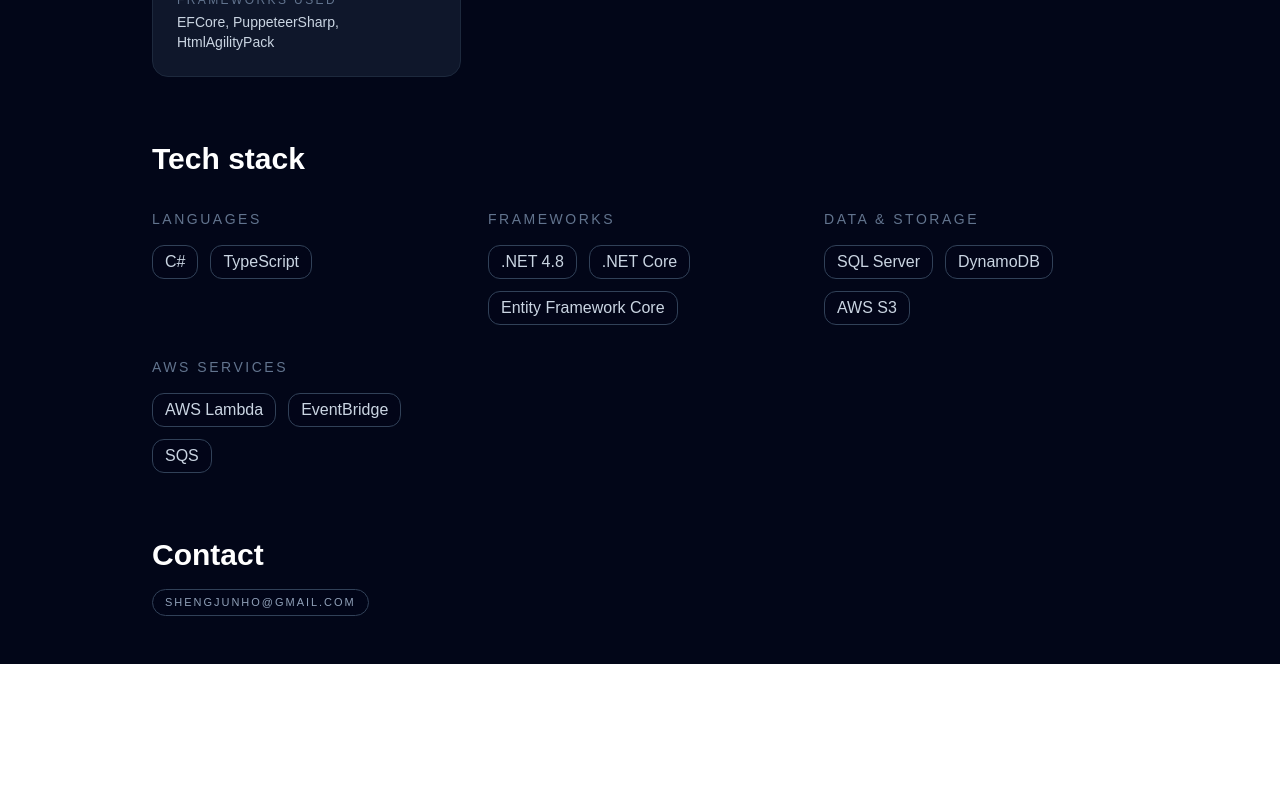
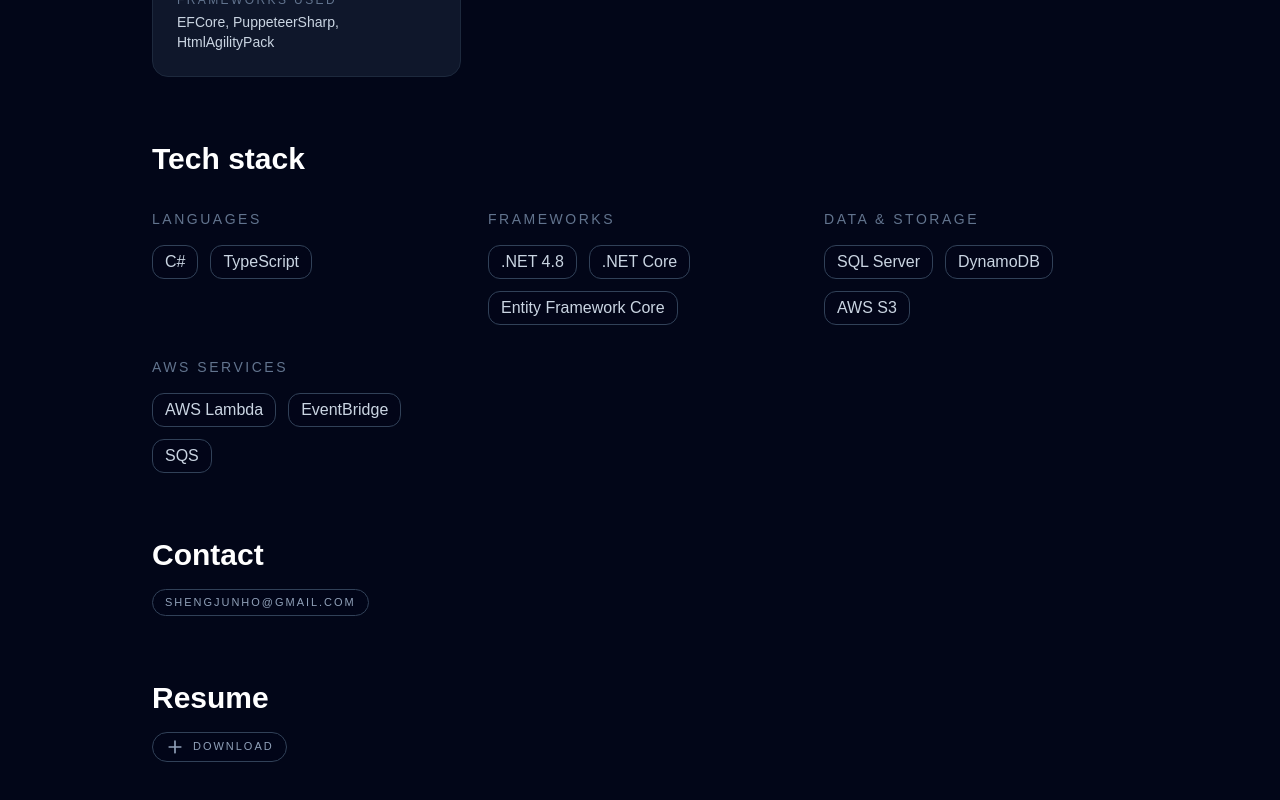
Before and after one commit to BlackCat1010/my-profile, a Next.js app: page / in a window 1280 px wide. Shown: the part 705-1505 px from the top of the page. Before the commit the page ends 1369 px from the top, so only its background shows below. Built offline with nearby package versions, Linux system fonts and the light colour scheme.

Commit message:
Added Resume section, refactored common StyledLink into component

```diff
--- a/app/page.tsx
+++ b/app/page.tsx
@@ -2,8 +2,8 @@
 import Contact from "@/components/Contact";
 import Hero from "@/components/Hero";
 import Projects from "@/components/Projects";
+import Resume from "@/components/Resume";
 import Skills from "@/components/Skills";
-import Image from "next/image";
 
 export default function Home() {
   return (
@@ -14,6 +14,7 @@
         <Projects />
         <Skills />
         <Contact />
+        <Resume />
       </div>
     </main>
   );
--- a/components/Contact.tsx
+++ b/components/Contact.tsx
@@ -1,13 +1,13 @@
 import { CONTACT } from "@/lib/constants";
+import StyledLink from "@/components/StyledLink";
 
 export default function Contact() {
     return (
         <section id="contact" className="mx-auto max-w-5xl">
             <h2 className="text-3xl font-bold">Contact</h2>
-            <a href={`mailto:${CONTACT.email}`}
-                className="mt-4 inline-flex rounded-full border border-slate-700 bg-slate-950/80 px-3 py-1 text-[11px] uppercase tracking-[0.18em] text-slate-400">
+            <StyledLink href={`mailto:${CONTACT.email}`}>
                 {CONTACT.email}
-            </a>
+            </StyledLink>
         </section>
     );
 }
--- /dev/null
+++ b/components/Resume.tsx
@@ -0,0 +1,28 @@
+import StyledLink from "@/components/StyledLink";
+
+export default function Resume() {
+    return (
+        <section id="contact" className="mx-auto max-w-5xl">
+            <h2 className="text-3xl font-bold">Resume</h2>
+            <StyledLink
+                href="/resume.pdf"
+                download
+                >
+            <svg
+                className="h-5 w-5"
+                fill="none"
+                stroke="currentColor"
+                viewBox="0 0 24 24"
+            >
+                <path
+                strokeLinecap="round"
+                strokeLinejoin="round"
+                strokeWidth={2}
+                d="M12 19v-7m0 0V5m0 7H5m7 0h7"
+                />
+            </svg>
+            Download
+            </StyledLink>
+        </section>
+    );
+}
--- /dev/null
+++ b/components/StyledLink.tsx
@@ -0,0 +1,21 @@
+import { ReactNode } from "react";
+
+interface StyledLinkProps {
+  href: string;
+  children: ReactNode;
+  download?: boolean;
+  icon?: ReactNode;
+}
+
+export default function StyledLink({ href, children, download, icon }: StyledLinkProps) {
+  return (
+    <a
+      href={href}
+      download={download}
+      className="mt-4 inline-flex items-center gap-2 rounded-full border border-slate-700 bg-slate-950/80 px-3 py-1 text-[11px] uppercase tracking-[0.18em] text-slate-400 transition-all hover:border-slate-400 hover:bg-slate-900 hover:text-slate-200 hover:shadow-lg hover:shadow-slate-700/30"
+    >
+      {icon}
+      {children}
+    </a>
+  );
+}
```
